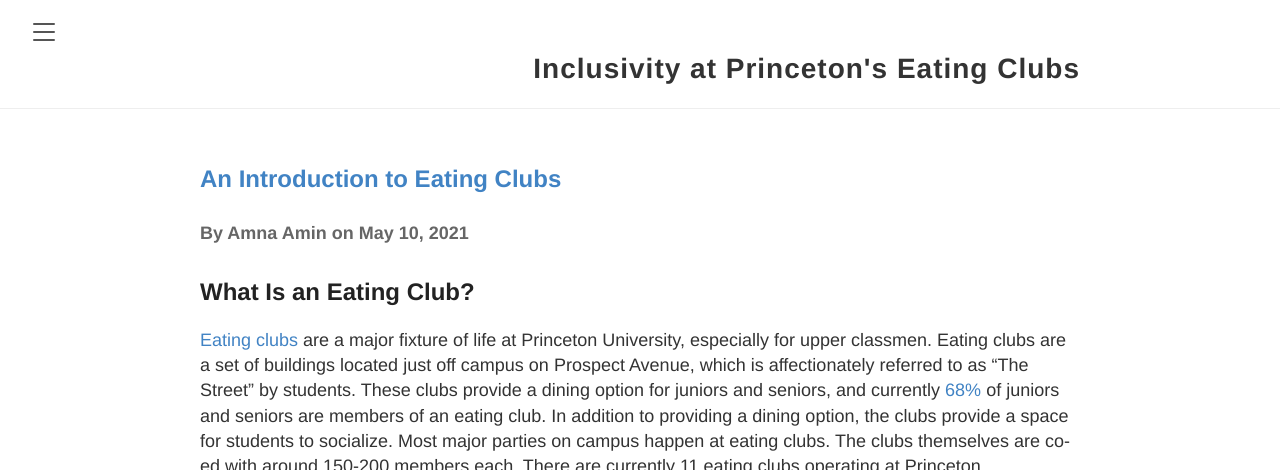
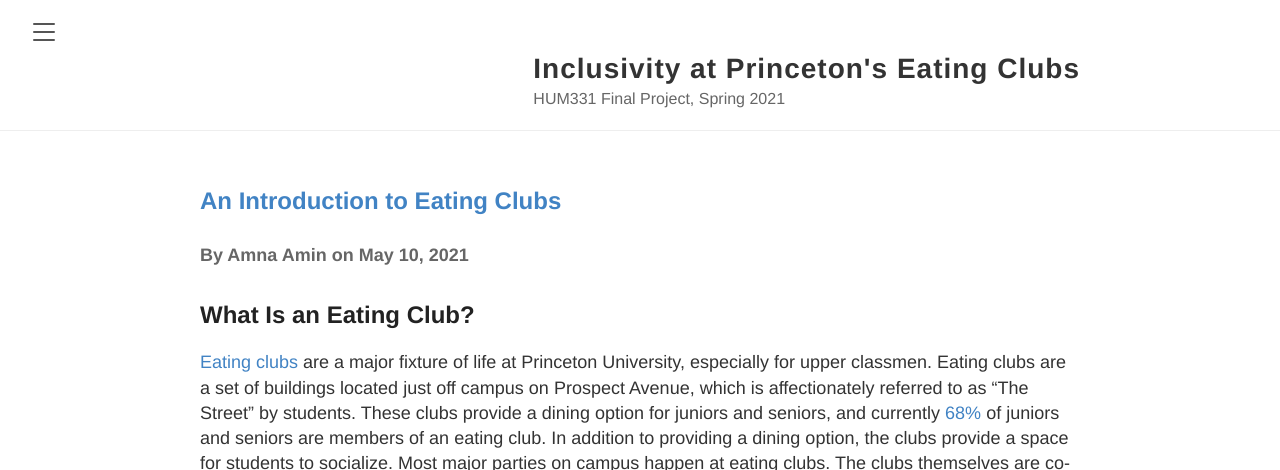
Before and after one commit to HUM-331-Princeton/inclusivity-eating-clubs, a Jekyll site: the page built from index.md, in a window 1280 px wide and 900 px high, cut to the strip 0-470 px from the top of the window. Built offline with Jekyll 4.4.1, drawn with Linux system fonts in a browser that asks for light colours.

Commit message:
Update _config.yml

```diff
--- a/_config.yml
+++ b/_config.yml
@@ -6,7 +6,7 @@
 name: Inclusivity at Princeton's Eating Clubs
 
 # Short bio or description (displayed in the header)
-description:
+description: HUM331 Final Project, Spring 2021
 
 # URL of an image you'd like to appear in your header.
 # It should be long and rectangular to feature as a banner image.
```
